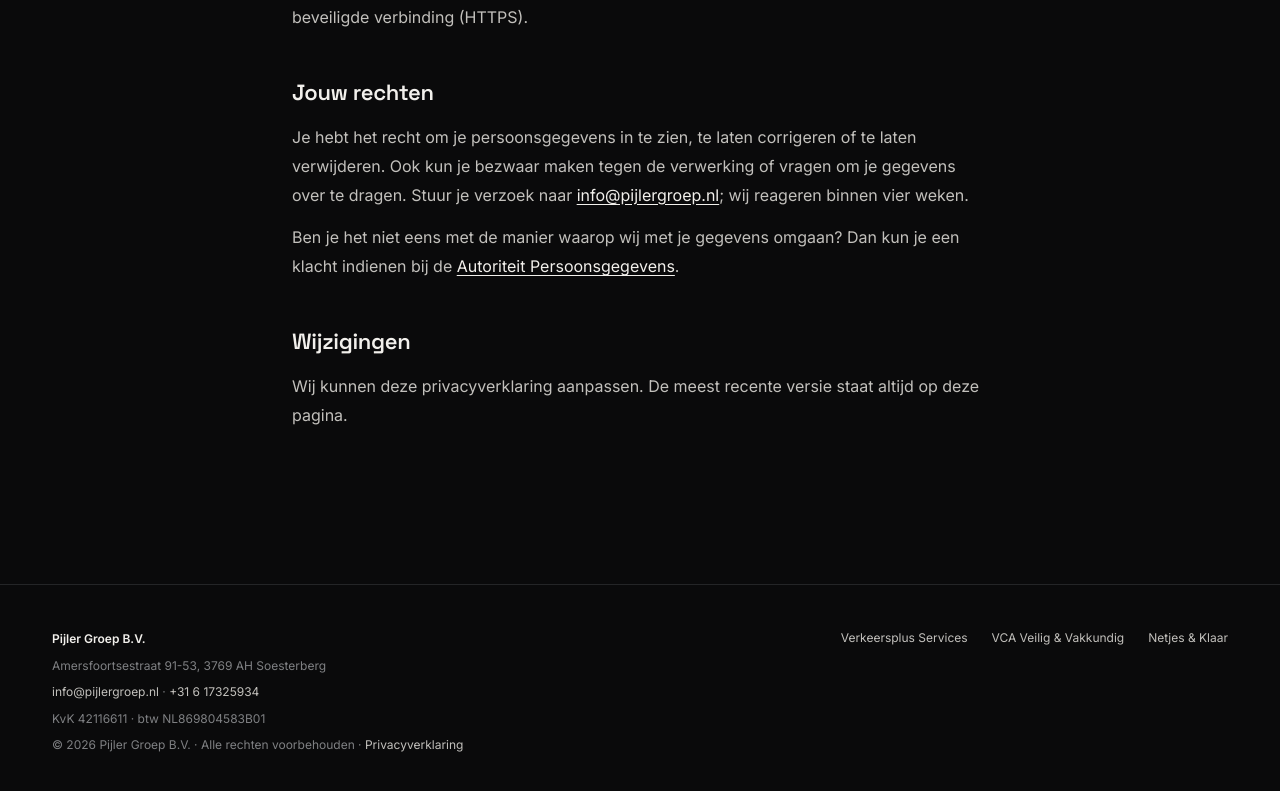
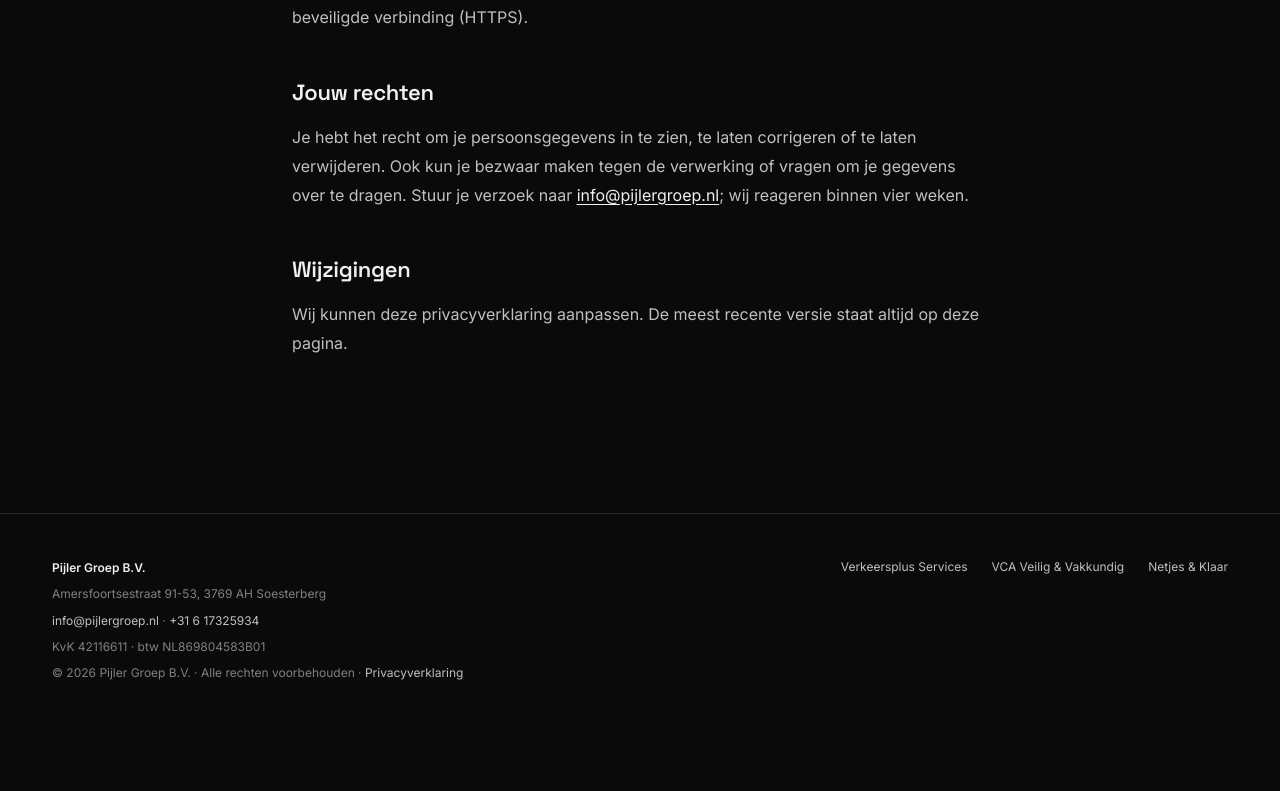
Before and after one commit to khaledjadf-blip/Pijlergroep, a Next.js app: page /privacyverklaring in a window 1280 px wide. Shown: the part 1895-2686 px from the top of the page. After the commit the page ends 2623 px from the top, so only its background shows below. Built offline with nearby package versions, Linux system fonts and the light colour scheme.

Commit message:
Remove Autoriteit Persoonsgegevens paragraph from privacy statement
Co-Authored-By: Claude Opus 5.5 <noreply@anthropic.com>
Claude-Session: https://claude.ai/code/session_01XNQ19n525DC6Kc3sMXLtWL

```diff
--- a/app/(nl)/privacyverklaring/page.tsx
+++ b/app/(nl)/privacyverklaring/page.tsx
@@ -117,18 +117,6 @@ export default function PrivacyPage() {
           naar <a href={`mailto:${site.email}`}>{site.email}</a>; wij reageren
           binnen vier weken.
         </p>
-        <p>
-          Ben je het niet eens met de manier waarop wij met je gegevens omgaan?
-          Dan kun je een klacht indienen bij de{" "}
-          <a
-            href="https://autoriteitpersoonsgegevens.nl"
-            target="_blank"
-            rel="noopener"
-          >
-            Autoriteit Persoonsgegevens
-          </a>
-          .
-        </p>
 
         <h2>Wijzigingen</h2>
         <p>
```
